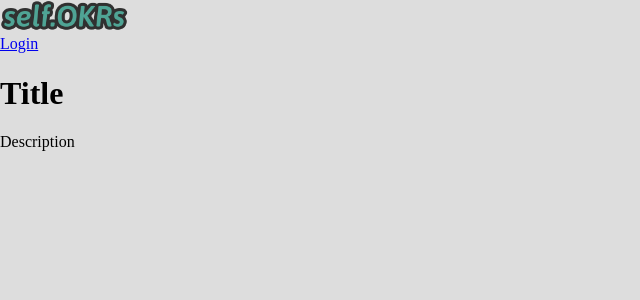
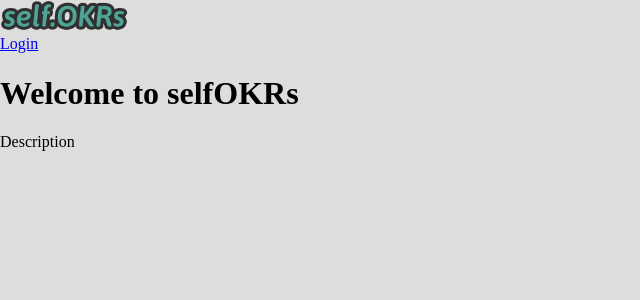
Before and after one commit to AgusEspa/self-okrs-ui, a React (Create React App) app: page / in a window 1280 px wide. Shown: the top 300 px of the page, without its empty margins (0-640 px from the left). Built offline with nearby package versions, Linux system fonts and the light colour scheme; a web font is replaced by a local one.

Commit message:
Update About.js

```diff
--- a/src/components/Home/About.js
+++ b/src/components/Home/About.js
@@ -2,7 +2,7 @@
 const About = () => {
 	return (
 		<div>
-			<h1>Title</h1>
+			<h1>Welcome to selfOKRs</h1>
 			<p>Description</p>
 		</div>
 	);
```
